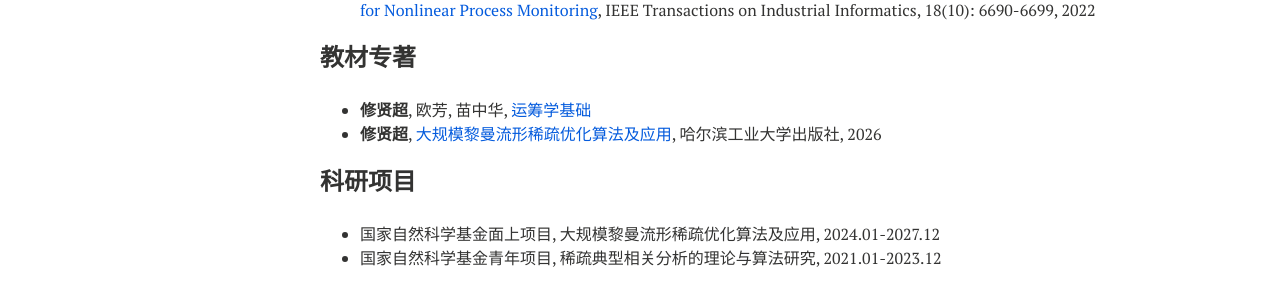
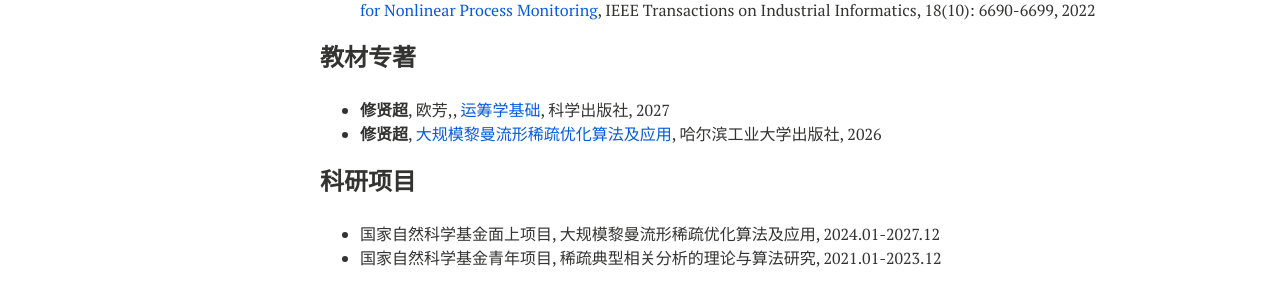
Before and after one commit to xianchaoxiu/xianchaoxiu.github.io, a Jekyll site: the page built from chinese/index.md, in a window 1280 px wide. Shown: the part 945-1235 px from the top of the page. Built offline with Jekyll 4.4.1, drawn with Linux system fonts in a browser that asks for light colours; nearby versions of some CDN libraries.

Commit message:
Update index.md

```diff
--- a/chinese/index.md
+++ b/chinese/index.md
@@ -44,7 +44,7 @@ share: false
 
 
 ### 教材专著
-* <b>修贤超</b>, 欧芳, 苗中华, <a href="https://xianchaoxiu.github.io/chinese/book/OR/" class="textlink" target="_blank"> 运筹学基础</a><br>
+* <b>修贤超</b>, 欧芳,, <a href="https://xianchaoxiu.github.io/chinese/book/OR/" class="textlink" target="_blank"> 运筹学基础</a>, 科学出版社, 2027  <br>
 * <b>修贤超</b>, <a href="https://xianchaoxiu.github.io/chinese/book/OPT/" class="textlink" target="_blank">大规模黎曼流形稀疏优化算法及应用</a>, 哈尔滨工业大学出版社, 2026  <br>
 
 
```
